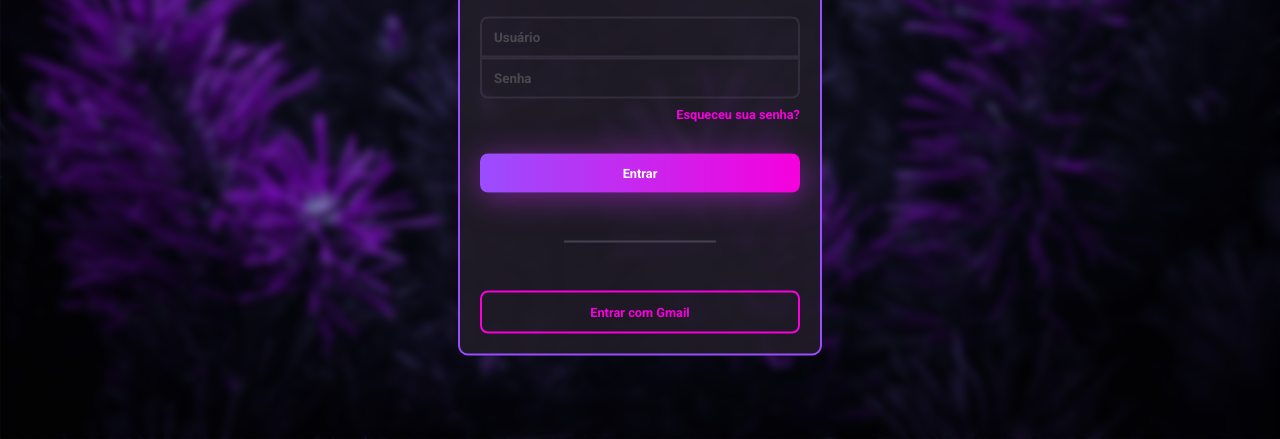
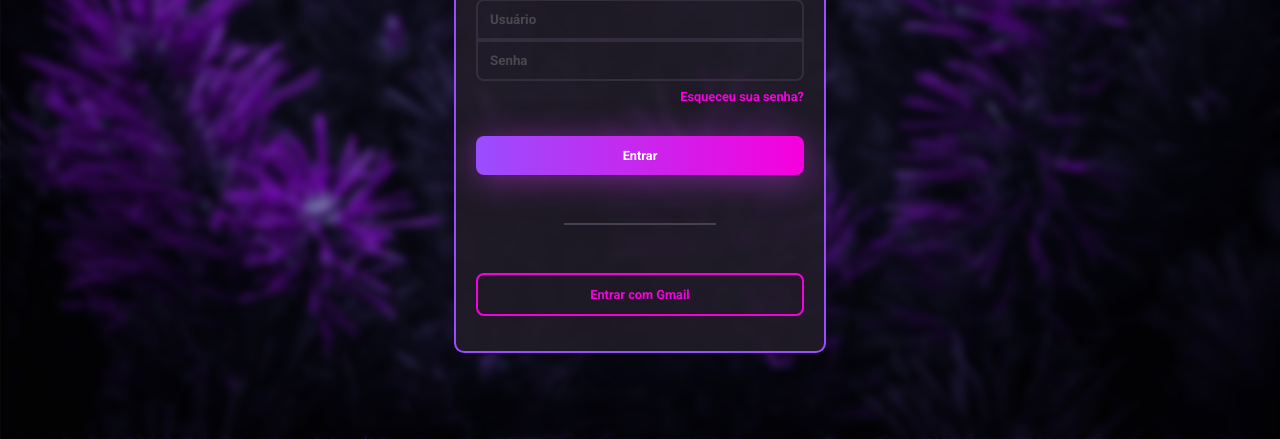
Before and after one commit to adryan1-dev/login-infosea, a plain HTML site: page index.html in a window 1280 px wide. Shown: the part 361-800 px from the top of the page. Drawn offline with Linux system fonts and the light colour scheme.

Commit message:
Update style.css

```diff
--- a/estilos/style.css
+++ b/estilos/style.css
@@ -38,7 +38,7 @@ body {
   left: 50%;
   top: 50%;
   transform: translate(-50%, -50%);
-  padding: 20px;
+  padding: 0px 20px 20px 20px;
   min-width: 320px;
 }
 
@@ -117,6 +117,7 @@ main a {
 #btn2 {
   color: var(--cor3);
   border: 2px solid var(--cor3);
+  margin-bottom: 15px;
 }
 
 main input {
@@ -124,6 +125,7 @@ main input {
   color: white;
   border: none;
   outline: none;
+  width: 300px;
 }
 
 main input:focus {
```
